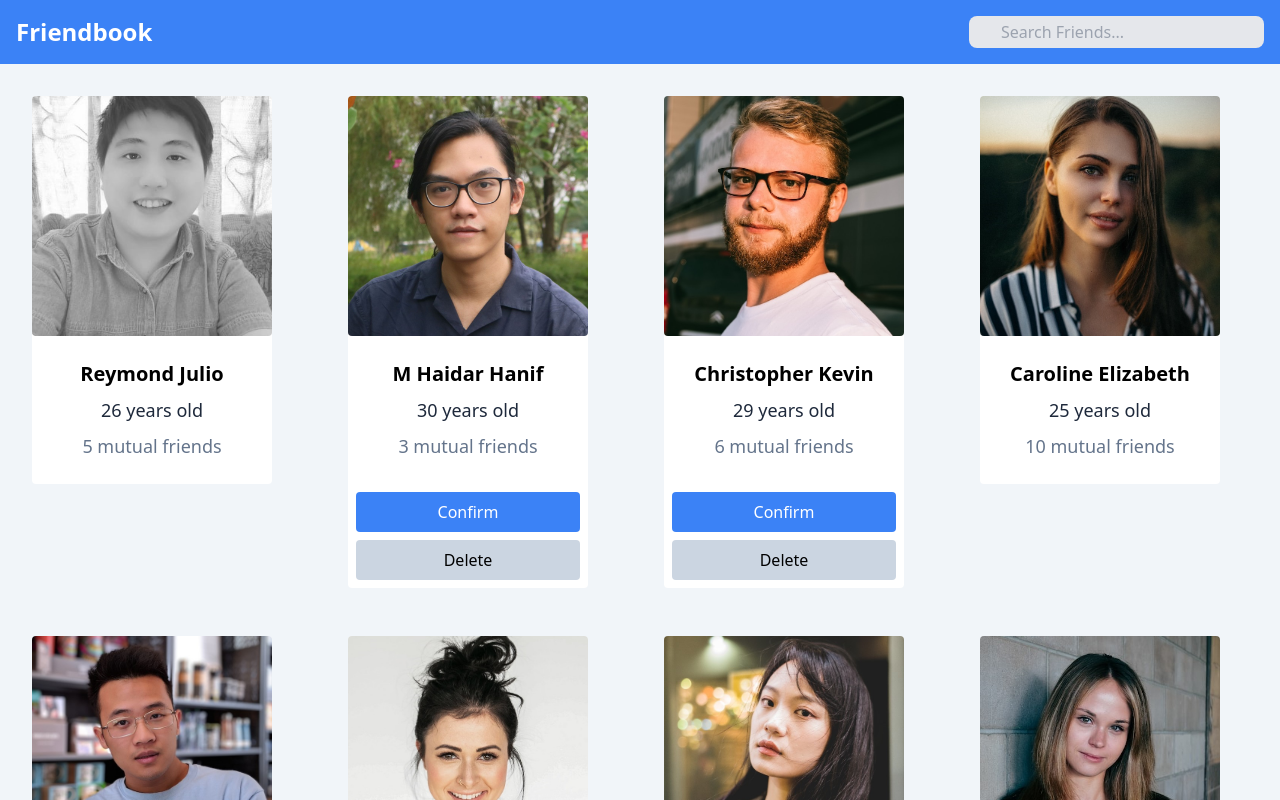
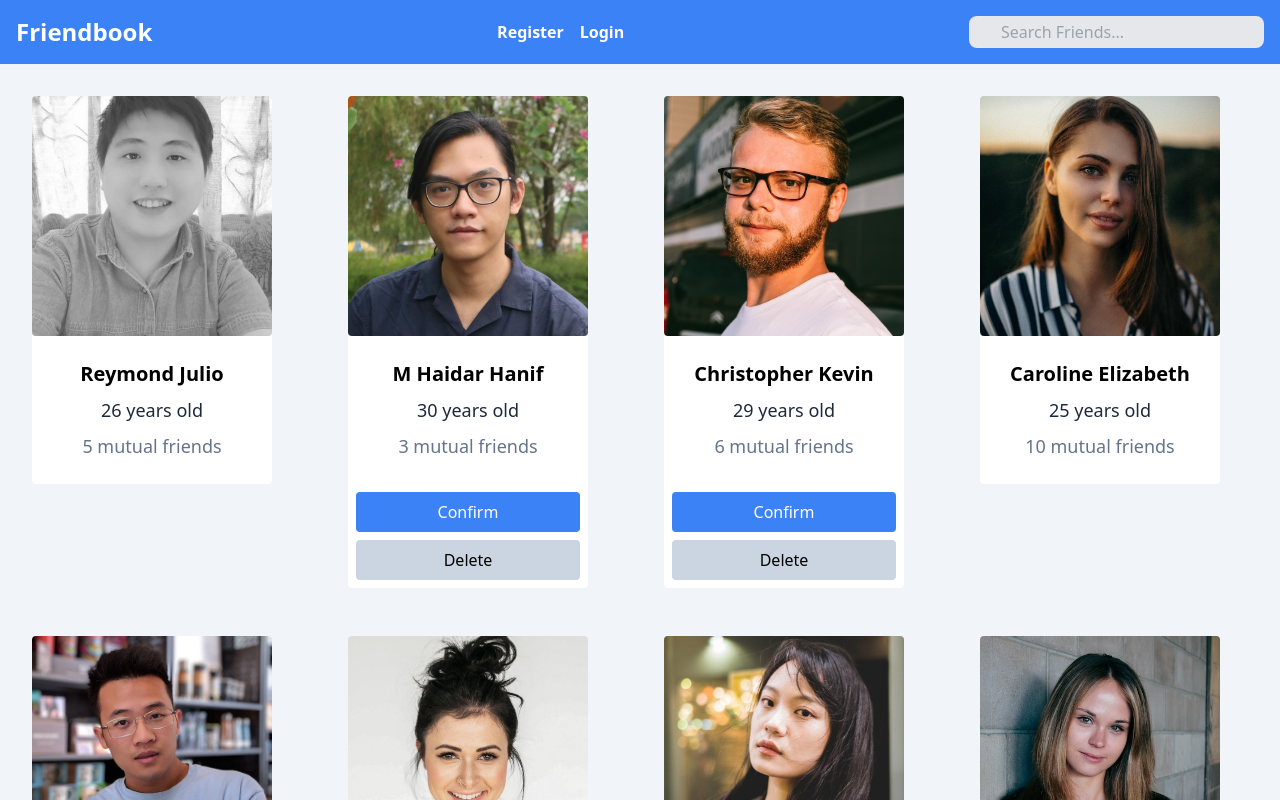
Before and after one commit to reymondjulio/friendbook-react, a React (Vite) app: page / in a window 1280 px wide. Shown: the top 800 px of the page. Built offline with nearby package versions, Linux system fonts and the light colour scheme.

Commit message:
login and register page route setup

```diff
--- a/src/components/header.jsx
+++ b/src/components/header.jsx
@@ -1,8 +1,26 @@
+import { Link } from "react-router-dom";
+
 export function Header() {
   return (
     <header className="bg-blue-500">
-      <div className="container mx-auto bg-blue-500 p-4 flex justify-between">
-        <h1 className="text-left text-2xl font-bold text-white">Friendbook</h1>
+      <div className="container mx-auto bg-blue-500 p-4 flex justify-between items-center">
+        <h1 className="text-left text-2xl font-bold text-white">
+          <Link to="/"> Friendbook</Link>
+        </h1>
+
+        <ul className="flex gap-x-4">
+          <li>
+            <Link to="/register" className="text-white font-semibold">
+              Register
+            </Link>
+          </li>
+          <li>
+            <Link to="/login" className="text-white font-semibold">
+              Login
+            </Link>
+          </li>
+        </ul>
+
         <div>
           <input type="text" className="px-8 py-1 rounded-lg bg-gray-200 focus:outline-none" placeholder="Search Friends..." />
         </div>
--- /dev/null
+++ b/src/routes/login.jsx
@@ -0,0 +1,10 @@
+import { Header } from "../components/header";
+
+export default function Login() {
+  return (
+    <div>
+      <Header />
+      <h1 className="bg-yellow-500">Hello World</h1>
+    </div>
+  );
+}
--- /dev/null
+++ b/src/routes/register.jsx
@@ -0,0 +1,10 @@
+import { Header } from "../components/header";
+
+export default function Register() {
+  return (
+    <div>
+      <Header />
+      <h1 className="bg-red-500">Hello World</h1>
+    </div>
+  );
+}
```
Also changed, not shown: src/main.jsx (+10 -0 lines).
